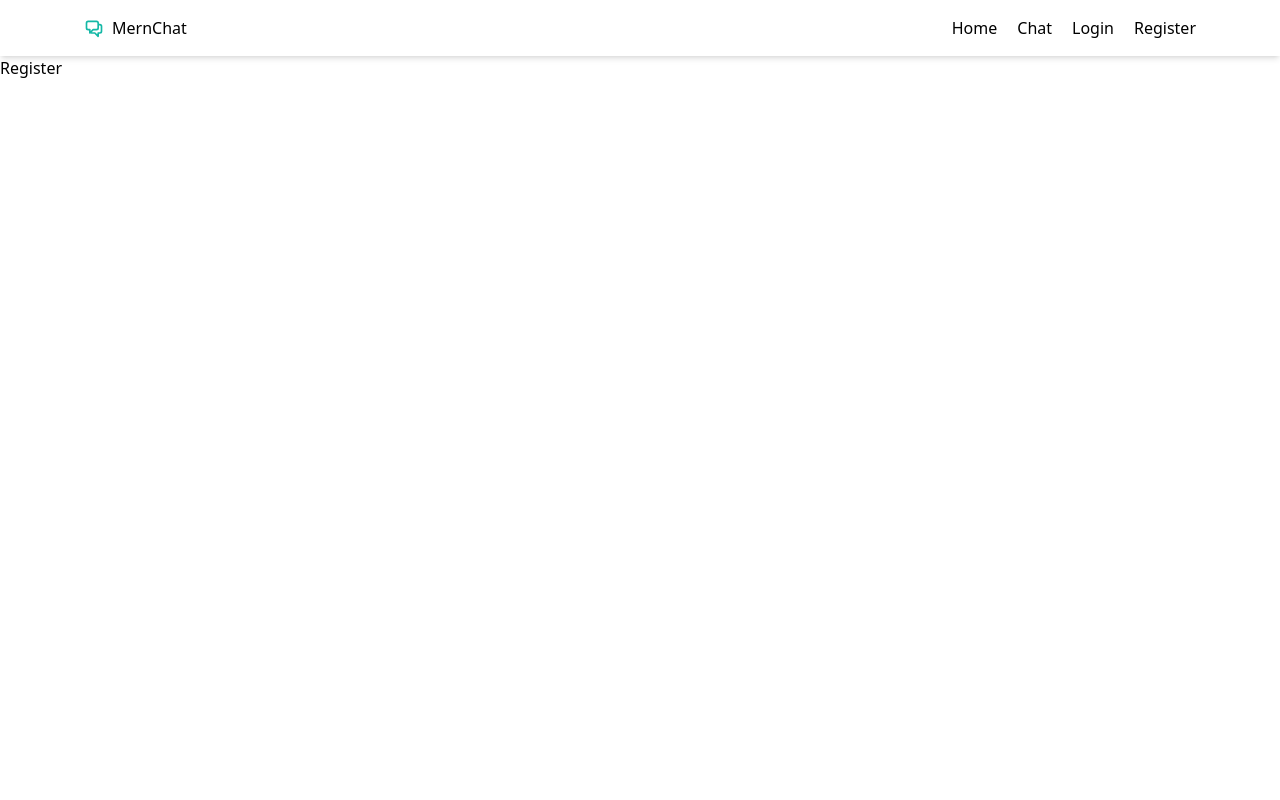
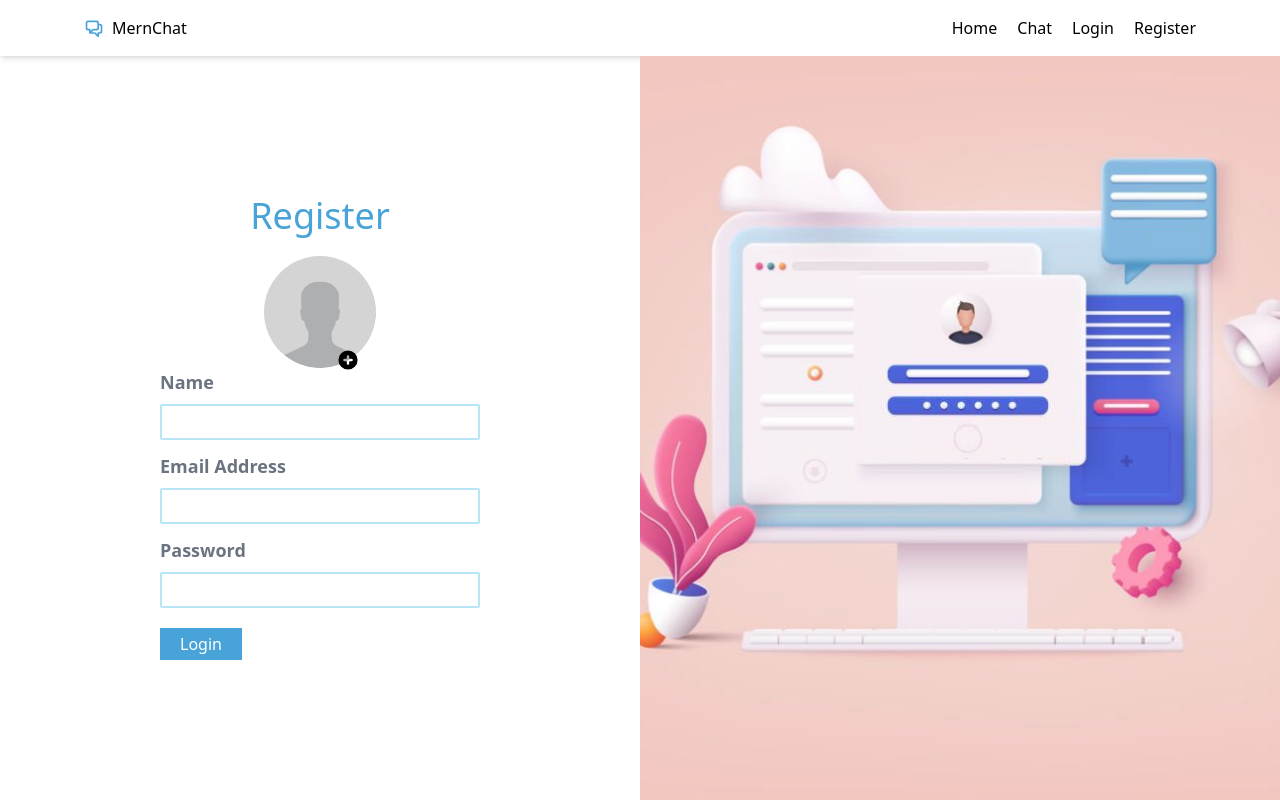
Before and after one commit to PrinceNarteh/mern-chat, a React (Create React App) app in the folder client/: page /register in a window 1280 px wide. Built offline with nearby package versions, Linux system fonts and the light colour scheme.

Commit message:
finish styling register page

```diff
--- a/client/src/components/Navbar.tsx
+++ b/client/src/components/Navbar.tsx
@@ -7,7 +7,7 @@ const Navbar = () => {
     <div className="shadow-md">
       <nav className="h-14 flex items-center justify-between max-w-6xl mx-auto px-5">
         <h2 className="flex gap-2 items-center">
-          <ChatAlt2Icon className="h-5 w-5 text-teal-500" />
+          <ChatAlt2Icon className="h-5 w-5 text-[#48A3D8]" />
           <span>MernChat</span>
         </h2>
         <ul className="flex gap-5">
--- a/client/src/pages/Login.tsx
+++ b/client/src/pages/Login.tsx
@@ -18,17 +18,18 @@ const Login = () => {
         <img src={LoginBg} alt="" className="h-full w-full object-cover" />
       </div>
       <div className="h-[calc(100vh_-_3.5rem)] flex flex-col flex-1 justify-center items-center max-w-full ">
-        <h1 className="text-4xl">Login</h1>
+        <h1 className="text-4xl text-[#48A3D8] mb-5">Login</h1>
         <form className="w-1/2" onSubmit={onSubmit}>
           <div>
             <label
               htmlFor="email"
-              className="block text-white text-lg font-semibold"
+              className="block text-gray-500 text-lg font-semibold"
             >
               Email Address
             </label>
             <input
               type="email"
+              name="email"
               className="border-2 border-[#b8e6f5] rounded-sm mt-2 w-full py-1 px-2 outline-none"
               onChange={onChange}
             />
@@ -42,11 +43,12 @@ const Login = () => {
             </label>
             <input
               type="password"
+              name="password"
               className="border-2 border-[#b8e6f5] rounded-sm mt-2 w-full py-1 px-2 outline-none"
               onChange={onChange}
             />
           </div>
-          <label htmlFor="checkbox" className="block mt-3">
+          <label htmlFor="checkbox" className="block mt-3 text-gray-500">
             <input type="checkbox" id="checkbox" /> Keep me signed in
           </label>
           <button
--- a/client/src/pages/Register.tsx
+++ b/client/src/pages/Register.tsx
@@ -1,7 +1,116 @@
-import React from "react";
+import React, { ChangeEvent, useState } from "react";
+import RegisterBg from "../assets/signup.jpg";
+import useForm from "../hooks/useForm";
+import Avatar from "../assets/avatar.png";
+import { PlusCircleIcon } from "@heroicons/react/solid";
 
 const Register = () => {
-  return <div>Register</div>;
+  const { values, onChange, onSubmit } = useForm(
+    { email: "", password: "" },
+    loginUser
+  );
+
+  // Image upload states
+  const [image, setImage] = useState<File | null>(null);
+  const [uploadImg, setUploadImg] = useState(false);
+  const [imagePreview, setImagePreview] = useState<string | null>(null);
+
+  function validateImg(e: ChangeEvent<HTMLInputElement>) {
+    const file = e.target.files;
+    if (file && file[0].size >= 1048576) {
+      return alert("Max image size is 1mb");
+    } else if (file) {
+      setImage(file[0]);
+      setImagePreview(URL.createObjectURL(file[0]));
+    }
+  }
+
+  function loginUser() {
+    if (!image) {
+      return alert("Please upload your profile picture");
+    }
+  }
+
+  return (
+    <div className="flex flex-col md:flex-row">
+      <div className="h-[calc(100vh_-_3.5rem)] flex flex-col flex-1 justify-center items-center max-w-full ">
+        <h1 className="text-4xl text-[#48A3D8] mb-5">Register</h1>
+        <form className="w-1/2" onSubmit={onSubmit}>
+          <div className="relative w-fit mx-auto rounded-full">
+            <img
+              src={imagePreview || Avatar}
+              alt="avatar"
+              className="w-28 h-28 rounded-full"
+            />
+            <label
+              htmlFor="image-upload"
+              className="absolute right-3 -bottom-2 cursor-pointer p-1"
+            >
+              <PlusCircleIcon className="w-6 h-6" />
+            </label>
+            <input
+              type="file"
+              id="image-upload"
+              accept="image/png, image/jpe g"
+              onChange={validateImg}
+              hidden
+            />
+          </div>
+          <div>
+            <label
+              htmlFor="name"
+              className="block text-gray-500 text-lg font-semibold"
+            >
+              Name
+            </label>
+            <input
+              type="text"
+              name="name"
+              className="border-2 border-[#b8e6f5] rounded-sm mt-2 w-full py-1 px-2 outline-none"
+              onChange={onChange}
+            />
+          </div>
+          <div className="mt-3">
+            <label
+              htmlFor="email"
+              className="block text-gray-500 text-lg font-semibold"
+            >
+              Email Address
+            </label>
+            <input
+              type="email"
+              name="email"
+              className="border-2 border-[#b8e6f5] rounded-sm mt-2 w-full py-1 px-2 outline-none"
+              onChange={onChange}
+            />
+          </div>
+          <div className="mt-3">
+            <label
+              htmlFor="password"
+              className="block text-gray-500 text-lg font-semibold"
+            >
+              Password
+            </label>
+            <input
+              type="password"
+              name="password"
+              className="border-2 border-[#b8e6f5] rounded-sm mt-2 w-full py-1 px-2 outline-none"
+              onChange={onChange}
+            />
+          </div>
+          <button
+            type="submit"
+            className="block bg-[#48A3D8] text-white mt-5 px-5 py-1"
+          >
+            Login
+          </button>
+        </form>
+      </div>
+      <div className="h-[calc(100vh_-_3.5rem)] flex-1">
+        <img src={RegisterBg} alt="" className="h-full w-full object-cover" />
+      </div>
+    </div>
+  );
 };
 
 export default Register;
```
Also changed, not shown: client/src/assets/avatar.png (added).
